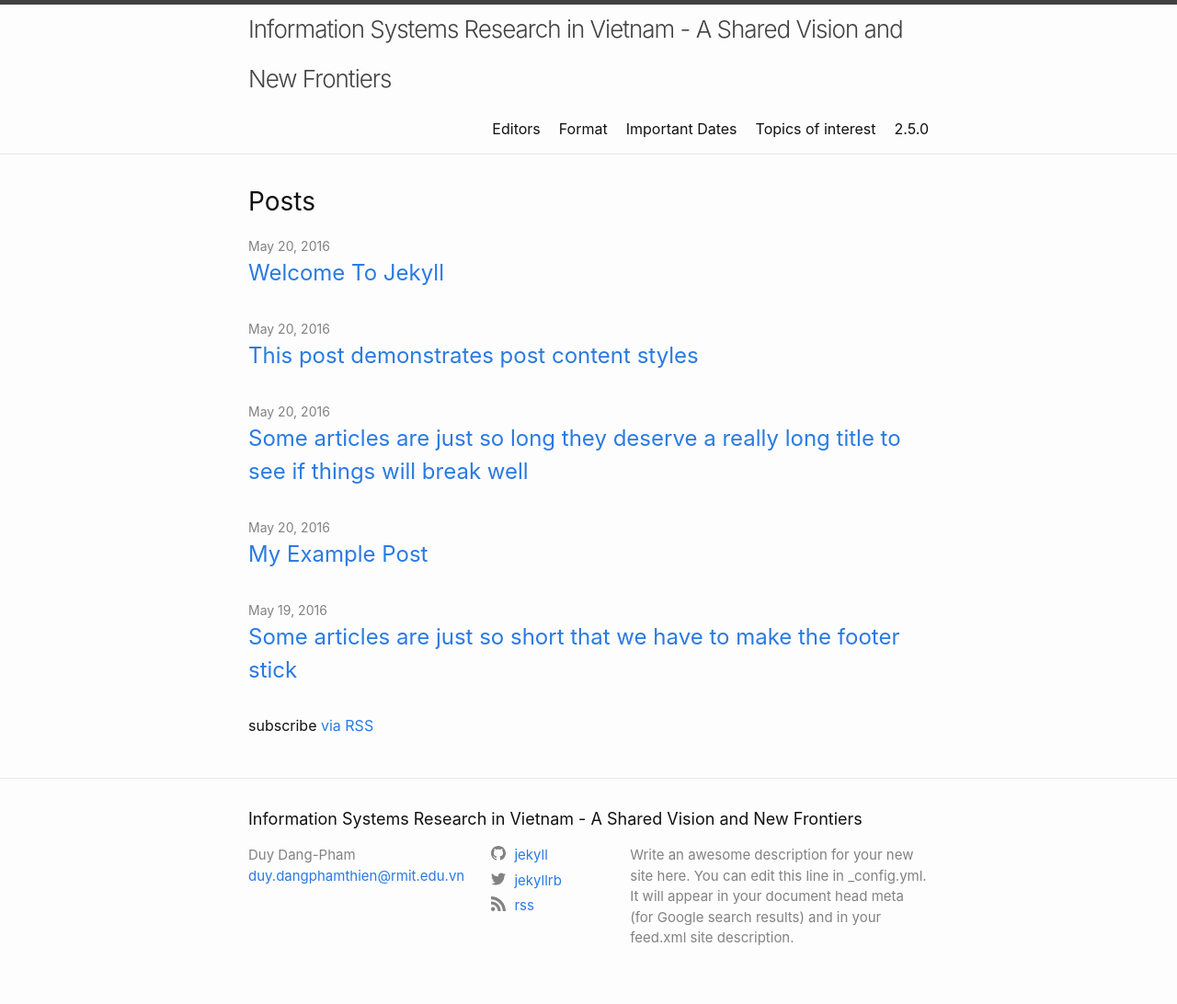
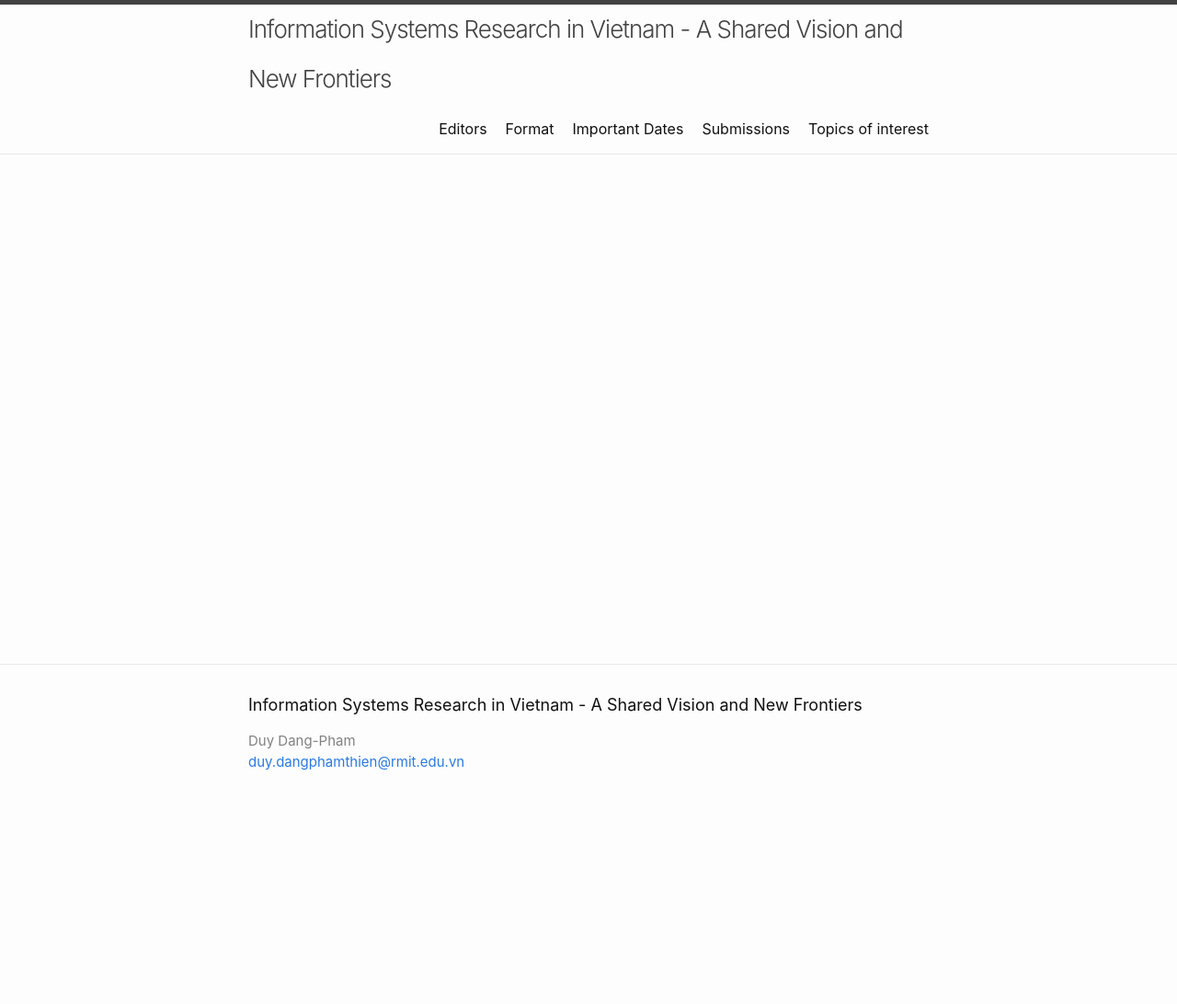
Before and after one commit to infosys-vietnam-book/infosys-vietnam-book.github.io, a Jekyll site: the page built from index.md, in a window 1280 px wide. Shown: the whole page at 92% size. Built offline with Jekyll 4.4.1, drawn with Linux system fonts in a browser that asks for light colours; after the commit the page ends 900 px from its top, so only the background shows below that; some of the changed lines change nothing that is shown.

Commit message:
'layout'

```diff
--- a/History.markdown
+++ /dev/null
@@ -1,164 +0,0 @@
-## 2.5.0
-
-### Bug Fixes
-
- * Add `jekyll-feed` plugin in config (#228)
-
-### Minor Enhancements
-
- * Stick footer for short posts (#223)
- * Consolidate trigger SVG paths (#148)
-
-## 2.4.1
-
-### Bug Fixes
-
- * Reintroduce removed social includes for backwards compatibility (#217)
-
-## 2.4.0
-
-### Minor Enhancements
-
-  * Add better system fonts (#205)
-  * Remove whitespace due to Liquid tags in generated HTML (#202)
-  * Adding Mastodon to the social networks (#198)
-
-### Bug Fixes
-
-  * social icons should resolve baseurl properly (#201)
-  * fix: styling main element in IE 11 (#199)
-
-### Documentation
-
-  * Improve thw wording in index.md (#175)
-  * Update config description comment (#203)
-
-## 2.3.0
-
-  * Add option to show excerpts on the homepage (#90)
-  * Handle RSS feed with jekyll-feed (#183)
-  * Test build with Ruby 2.4 on CI (#184)
-  * Document how to customize navigation links (#192)
-
-## 2.2.1
-
-  * Revert social_sites hash for retrocompatibility (#190)
-
-## 2.2.0
-
-### Minor Enhancements
-
-  * handling content outside of posts (#88)
-  * Add default table styles (#144)
-  * Add `jekyll-seo-tag` dependency (#139)
-  * Add Microformats markup (#160)
-  * Add more social links (#141)
-
-### Documentation
-
-  * Docs: clarification about page title (#142)
-
-## 2.1.1 / 2017-04-13
-
-### Minor Enhancements
-
-  * Close #55: Improve mobile user experience (#62)
-  * Remove incomplete status from spec summary (#63)
-  * Use date_format if set in configuration (#70)
-  * Corrected misspelled word (#72)
-  * Scale headings relative to base-font-size (#78)
-  * Remove 2.0 post-install message (#82)
-  * Fixes #115 - Only include the nav tag if there are pages to be displayed in the menu (#116)
-  * Fixes #80, #106. Make the hamburger work with pure CSS. (#111)
-  * add `header_pages` config to link only specific files in header (#52)
-  * More easily customizable CSS (#117)
-  * Use relative size for fonts and line-height (#103)
-  * Add 404 page from jekyll `master` (#121)
-
-### Development Fixes
-
-  * Remove duplicate .sass-cache  (#71)
-  * Demo minima on GitHub Pages (#76)
-  * Remove the Rakefile (#118)
-
-### Documentation
-
-  * Update README with theme content description (#91)
-  * Update default local URL (#120)
-
-## 2.1.0 / 2016-11-15
-
-### Minor Enhancements
-
-  * Update gemspec to require at least Jekyll 3.3 (#59)
-  * Use `absolute_url` filter for disqus (#66)
-  * replace `example/index.html` with `example/index.md` (#58)
-
-### Development Fixes
-
-  * Example should require Jekyll 3.3 (#61)
-
-## 2.0.0 / 2016-10-06
-
-### Minor Enhancements
-
-  * priority to site.url when site.github.url is available (#46)
-  * Move contents of the index.html page to the 'home' layout (#48)
-  * Use  new `absolute_url` and `relative_url` filters in minima (#57)
-
-### Development Fixes
-
-  * Use standardized tab size of 2 spaces (#44)
-
-### Major Enhancements
-
-  * move `css/` directory from jekyll into `assets/` (#43)
-
-### Bug Fixes
-
-  * Fix html proofer errors (#49)
-  * Update gem regex to include new `assets` directory (#54)
-
-## 1.2.0 / 2016-09-12
-
-### Minor Enhancements
-
-  * Look to site.url when available (#35)
-
-### Documentation
-
-  * Move instruction for CSS in install section (#37)
-
-## 1.1.0 / 2016-09-07
-
-### Major Enhancements
-
-  * Add support to Disqus (#21)
-  * Google analytics support (#26)
-  * Look for `site.github.url` if it exists (#25)
-
-### Minor Enhancements
-
-  * Fixed Flash Of Unstyled SVG (#12)
-  * Added "author" in footer instead of double title (#22)
-
-### Documentation
-
-  * Document how to link to the theme styles (#18)
-  * Update Example to resemble Default site (#24)
-
-### Development Enhancements
-
-  * Use upstream gemspec file matcher (#9)
-  * Fix gemspec regex (#31)
-  * Add Travis and a basic smoke test (#33)
-
-## 1.0.1 / 2016-07-28
-
-  * include `_layouts`, `_includes`, and `_sass` dir in gem (#6)
-
-## 1.0.0 / 2016-07-27
-
-  * default layout: html `lang` attribute should allow user customization (#3)
-  * Use `normalize_whitespace` filter for meta description (#4)
-  * Fix repo's URL in contributing (#5)
--- a/_config.yml
+++ b/_config.yml
@@ -2,14 +2,11 @@ title: Information Systems Research in Vietnam - A Shared Vision and New Frontie
 author: Duy Dang-Pham
 email: duy.dangphamthien@rmit.edu.vn
 description: > # this means to ignore newlines until "twitter_username:"
-  Write an awesome description for your new site here. You can edit this
-  line in _config.yml. It will appear in your document head meta (for
-  Google search results) and in your feed.xml site description.
 
 # social links
-twitter_username: jekyllrb
-github_username:  jekyll
-rss: rss
+# twitter_username: jekyllrb
+# github_username:  jekyll
+# rss: rss
 # dribbble_username: jekyll
 # facebook_username: jekyll
 # flickr_username: jekyll
--- a/index.md
+++ b/index.md
@@ -5,5 +5,5 @@
 # To change the home page layout, edit the _layouts/home.html file.
 # See: https://jekyllrb.com/docs/themes/#overriding-theme-defaults
 #
-layout: home
+layout: page
 ---
--- /dev/null
+++ b/submissions.md
@@ -0,0 +1,5 @@
+---
+layout: page
+title: Submissions
+permalink: /submissions/
+---
```
